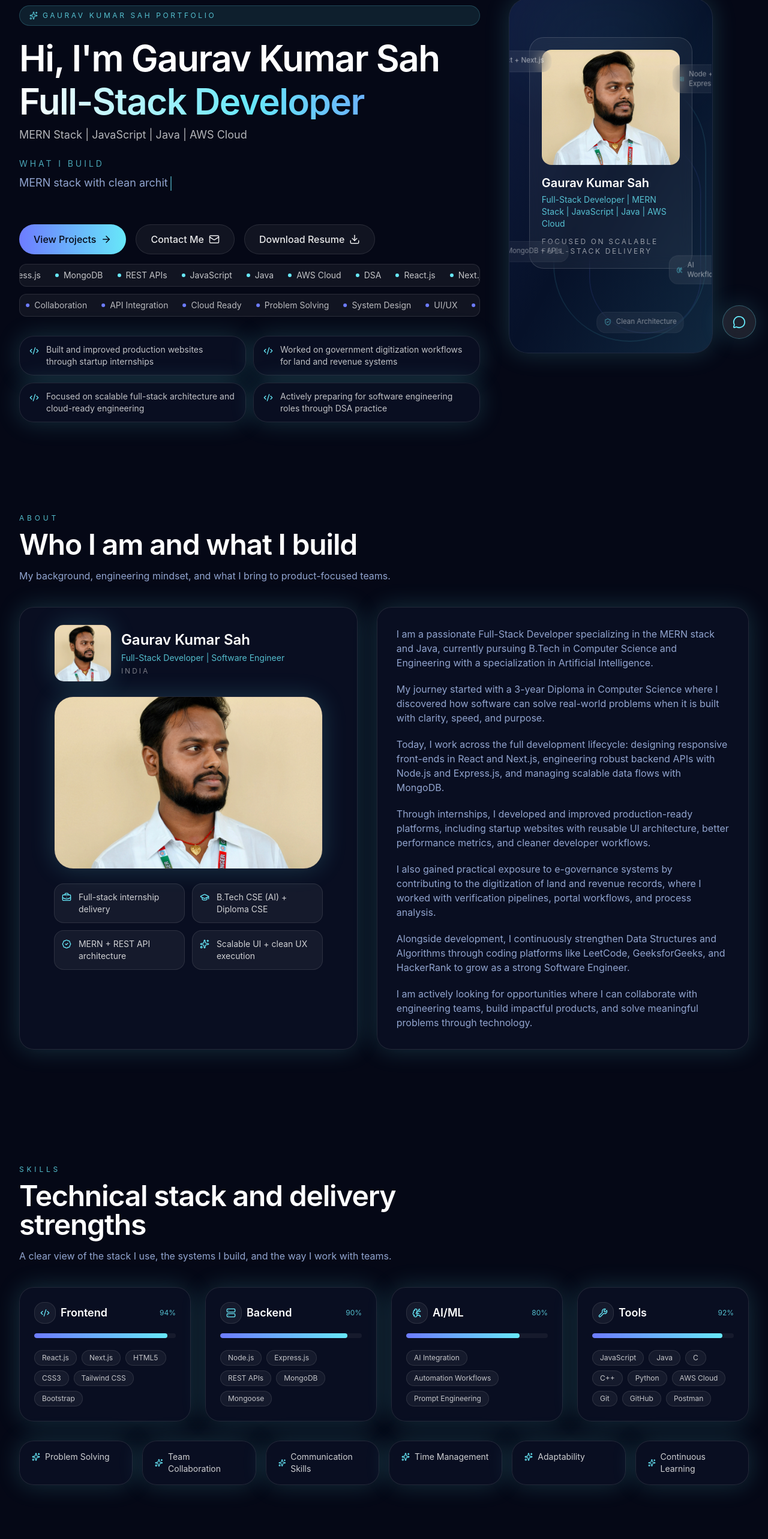
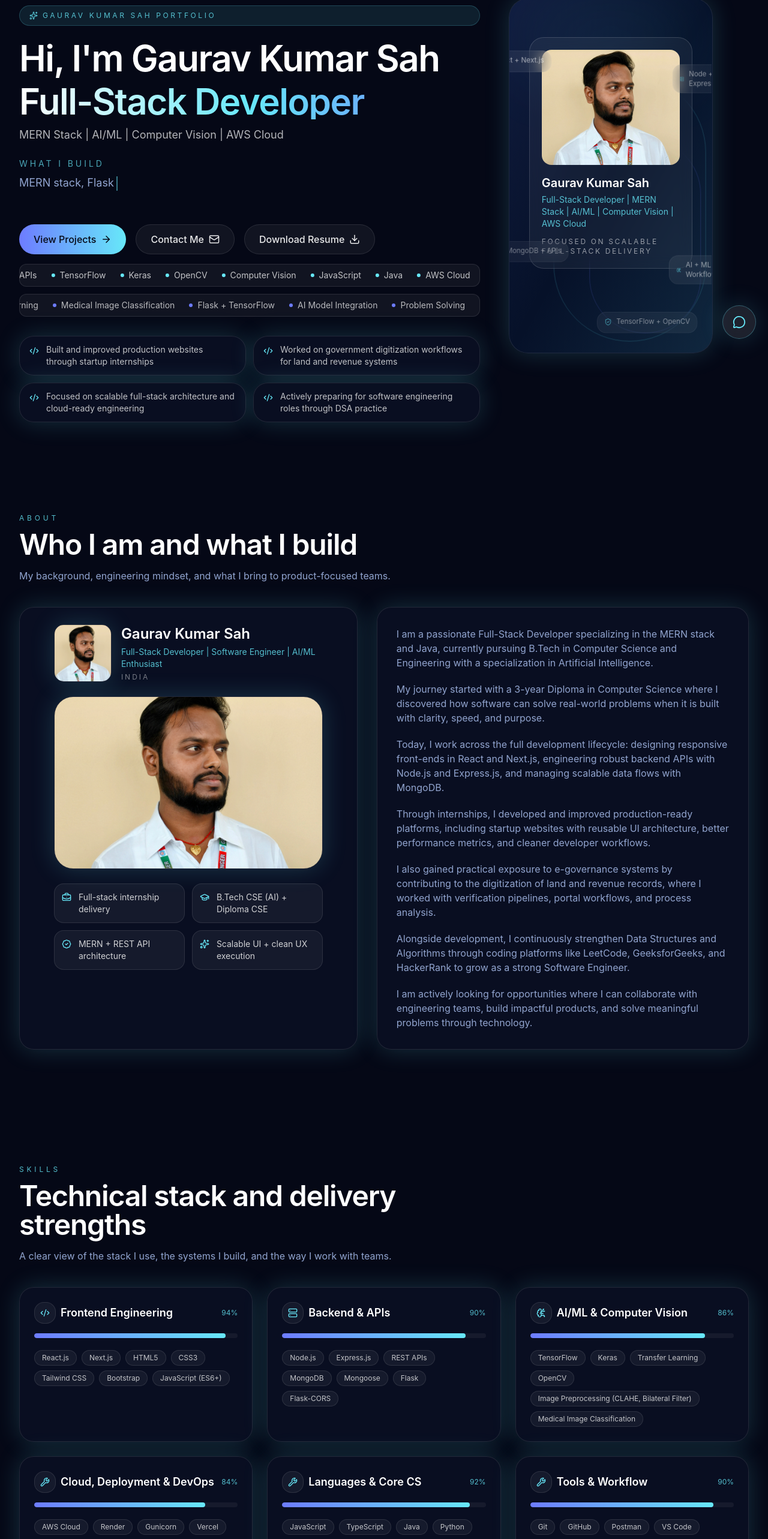
Before and after one commit to gauravssah/gauravsah, a React (Vite) app: page / in a window 1280 px wide. Shown: the part 215-2781 px from the top of the page at 60% size. Built offline with nearby package versions, Linux system fonts and the light colour scheme.

Commit message:
ai ml projects add

```diff
--- a/src/data/portfolio.ts
+++ b/src/data/portfolio.ts
@@ -143,8 +143,15 @@ export const chatbotKnowledge = {
     "Web Developer Intern (1st Term) at Animalslover focused on website development from scratch and Figma-to-code implementation",
     "Salesforce Developer Internship",
   ],
-  projects: ["GoalTrackr", "TicketFlix", "Animalslover Website"],
+  projects: [
+    "GoalTrackr",
+    "TicketFlix",
+    "Animalslover Website",
+    "HealthVision AI",
+  ],
   projectHighlights: {
+    "HealthVision AI":
+      "AI-powered multi-disease screening web app using TensorFlow, Flask, and OpenCV with eye, skin, and nail detection modules plus a health assistant flow.",
     GoalTrackr:
       "Full-stack productivity workspace with tasks, goal tracking, journal, job tracking, and JWT-based auth.",
     TicketFlix:
@@ -172,7 +179,7 @@ export const chatbotKnowledge = {
 export const defaultPortfolio: PortfolioData = {
   hero: {
     name: "Gaurav Kumar Sah",
-    role: "Full-Stack Developer | MERN Stack | JavaScript | Java | AWS Cloud",
+    role: "Full-Stack Developer | MERN Stack | AI/ML | Computer Vision | AWS Cloud",
     intro:
       "Turning ideas into scalable web applications, one clean line of code at a time. I build fast, user-focused digital products with React, Next.js, Node.js, and MongoDB, while strengthening software engineering depth through DSA and system design.",
     highlights: [
@@ -188,7 +195,7 @@ export const defaultPortfolio: PortfolioData = {
     certificateFallbackImage: "/images/profile-portrait.jpg",
   },
   navigation: {
-    subtitle: "MERN Stack Developer",
+    subtitle: "Full-Stack Developer | MERN + AI/ML",
     links: [
       { label: "About", href: "#about" },
       { label: "Skills", href: "#skills" },
@@ -201,10 +208,10 @@ export const defaultPortfolio: PortfolioData = {
   heroUi: {
     badgeText: "Gaurav Kumar Sah portfolio",
     typedLines: [
-      "Building scalable web applications.",
-      "MERN stack with clean architecture.",
-      "Fast UI, robust APIs, strong DSA mindset.",
-      "Focused on real product impact.",
+      "Building scalable web applications and AI-powered health solutions.",
+      "MERN stack, Flask APIs, and TensorFlow-based workflows.",
+      "Fast UI, robust APIs, computer vision, and strong DSA mindset.",
+      "Focused on real product impact through full-stack + AI delivery.",
     ],
     movingSkills: [
       "React.js",
@@ -213,10 +220,17 @@ export const defaultPortfolio: PortfolioData = {
       "Express.js",
       "MongoDB",
       "REST APIs",
+      "TensorFlow",
+      "Keras",
+      "OpenCV",
+      "Computer Vision",
       "JavaScript",
       "Java",
       "AWS Cloud",
       "DSA",
+      "OS",
+      "DBMS",
+      "CN",
     ],
     movingSkillsReverse: [
       "Problem Solving",
@@ -229,22 +243,26 @@ export const defaultPortfolio: PortfolioData = {
       "Collaboration",
       "API Integration",
       "Cloud Ready",
+      "Transfer Learning",
+      "Medical Image Classification",
+      "Flask + TensorFlow",
+      "AI Model Integration",
     ],
     focusLine: "Focused on scalable full-stack delivery",
     floatingSkills: [
       "React + Next.js",
       "Node + Express",
       "MongoDB + APIs",
-      "AI Workflows",
+      "AI + ML Workflows",
       "System Design",
-      "Clean Architecture",
+      "TensorFlow + OpenCV",
     ],
     primaryButtonLabel: "View Projects",
     secondaryButtonLabel: "Contact Me",
     resumeButtonLabel: "Download Resume",
   },
   about: {
-    headline: "Full-Stack Developer | Software Engineer ",
+    headline: "Full-Stack Developer | Software Engineer | AI/ML Enthusiast",
     locationLabel: "India",
     highlights: [
       "Full-stack internship delivery",
@@ -264,7 +282,7 @@ export const defaultPortfolio: PortfolioData = {
   },
   skills: [
     {
-      title: "Frontend",
+      title: "Frontend Engineering",
       items: [
         "React.js",
         "Next.js",
@@ -272,33 +290,74 @@ export const defaultPortfolio: PortfolioData = {
         "CSS3",
         "Tailwind CSS",
         "Bootstrap",
+        "JavaScript (ES6+)",
       ],
       progress: 94,
     },
     {
-      title: "Backend",
-      items: ["Node.js", "Express.js", "REST APIs", "MongoDB", "Mongoose"],
+      title: "Backend & APIs",
+      items: [
+        "Node.js",
+        "Express.js",
+        "REST APIs",
+        "MongoDB",
+        "Mongoose",
+        "Flask",
+        "Flask-CORS",
+      ],
       progress: 90,
     },
     {
-      title: "AI/ML",
-      items: ["AI Integration", "Automation Workflows", "Prompt Engineering"],
-      progress: 80,
+      title: "AI/ML & Computer Vision",
+      items: [
+        "TensorFlow",
+        "Keras",
+        "Transfer Learning",
+        "OpenCV",
+        "Image Preprocessing (CLAHE, Bilateral Filter)",
+        "Medical Image Classification",
+      ],
+      progress: 86,
     },
     {
-      title: "Tools",
+      title: "Cloud, Deployment & DevOps",
+      items: [
+        "AWS Cloud",
+        "Render",
+        "Gunicorn",
+        "Vercel",
+        "GitHub Actions (Basics)",
+        "Environment Config",
+      ],
+      progress: 84,
+    },
+    {
+      title: "Languages & Core CS",
       items: [
         "JavaScript",
+        "TypeScript",
         "Java",
+        "Python",
         "C",
         "C++",
-        "Python",
-        "AWS Cloud",
+        "Data Structures & Algorithms",
+        "Operating Systems (OS)",
+        "Database Management System (DBMS)",
+        "Computer Networks (CN)",
+      ],
+      progress: 92,
+    },
+    {
+      title: "Tools & Workflow",
+      items: [
         "Git",
         "GitHub",
         "Postman",
+        "VS Code",
+        "Figma to Code",
+        "Responsive UI Testing",
       ],
-      progress: 92,
+      progress: 90,
     },
   ],
   softSkills: [
@@ -352,6 +411,24 @@ export const defaultPortfolio: PortfolioData = {
       github: "https://github.com/gauravssah/TicketFlix",
       live: "https://ticketflix-eight.vercel.app",
       image: "/images/projects-ss/TicketFlix-Project-ss.png",
+    },
+    {
+      title: "HealthVision AI",
+      description:
+        "AI-powered multi-disease health detection system with Eye/Jaundice, Face/Skin, and Nail analysis modules using deep learning + computer vision. Includes upload/camera workflows, confidence-based predictions, detailed health insights, AI assistant support, and Render-ready deployment hardening.",
+      tech: [
+        "Python",
+        "Flask",
+        "TensorFlow",
+        "Keras",
+        "OpenCV",
+        "HTML/CSS/JavaScript",
+        "Gunicorn",
+        "Render",
+      ],
+      github: "https://github.com/gauravssah/HealthVision-AI",
+      live: "https://healthvision-ai-1enh.onrender.com/",
+      image: "/images/projects-ss/HealthVision_Project-ss.png",
     },
   ],
   experience: [
--- a/src/sections/ProjectsSection.tsx
+++ b/src/sections/ProjectsSection.tsx
@@ -97,7 +97,7 @@ export function ProjectsSection({ portfolio }: ProjectsSectionProps) {
                     rel="noreferrer"
                     className="inline-flex items-center gap-2 rounded-full bg-gradient-to-r from-neon to-cyan px-4 py-2 text-sm font-medium text-bg transition hover:opacity-90"
                   >
-                    Live Demo <ExternalLink size={16} />
+                    Live Link <ExternalLink size={16} />
                   </a>
                 </div>
               </div>
--- a/src/sections/SkillsSection.tsx
+++ b/src/sections/SkillsSection.tsx
@@ -39,17 +39,17 @@ export function SkillsSection({ portfolio }: SkillsSectionProps) {
         whileInView="show"
         viewport={{ once: true, amount: 0.2 }}
         variants={containerVariants}
-        className="grid gap-6 md:grid-cols-2 xl:grid-cols-4"
+        className="grid gap-6 md:grid-cols-2 xl:grid-cols-3"
       >
         {portfolio.skills.map((skill) => {
-          const Icon =
-            skill.title === "Frontend"
-              ? Code2
-              : skill.title === "Backend"
-                ? Server
-                : skill.title === "AI/ML"
-                  ? BrainCircuit
-                  : Wrench;
+          const title = skill.title.toLowerCase();
+          const Icon = title.includes("frontend")
+            ? Code2
+            : title.includes("backend") || title.includes("api")
+              ? Server
+              : title.includes("ai") || title.includes("ml")
+                ? BrainCircuit
+                : Wrench;
 
           return (
             <motion.div
```
Also changed, not shown: src/sections/HeroSection.tsx (+7 -1 lines), public/images/projects-ss/HealthVision_Project-ss.png (added).
